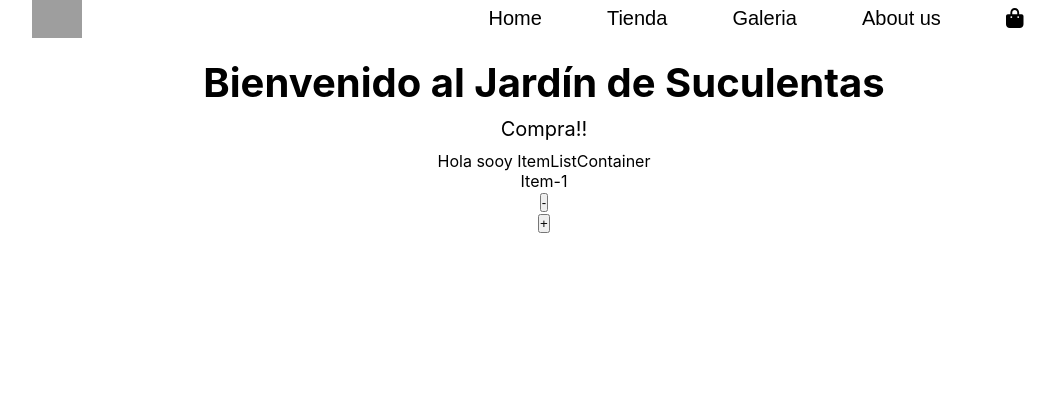
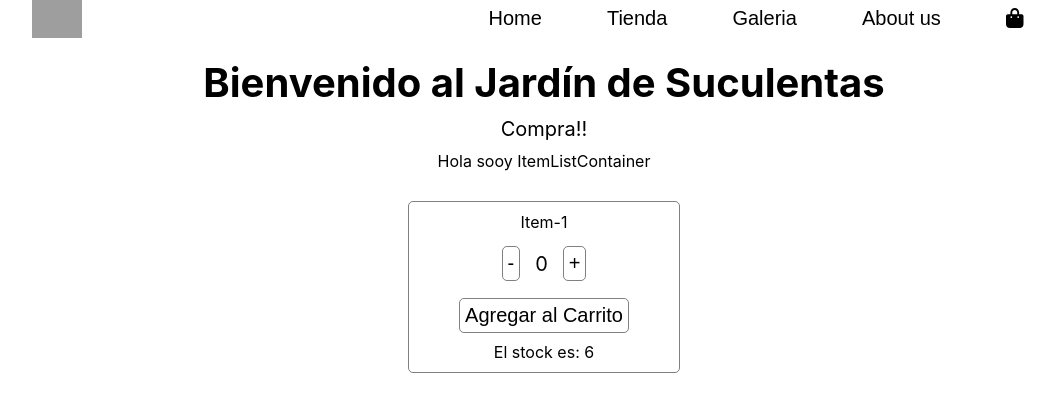
Before and after one commit to diegop985/jardin-de-suculentas-v2, a React (Create React App) app: page / in a window 1280 px wide. Shown: the top 412 px of the page, without its empty margins (96-1151 px from the left). Built offline with nearby package versions, Linux system fonts and the light colour scheme; grey boxes are pictures that could not be loaded.

Commit message:
item count

```diff
--- a/src/App.jsx
+++ b/src/App.jsx
@@ -7,7 +7,6 @@ function App () {
     return (
         <div>
             <RoutesApp/>
-
         </div>
 
     )
--- /dev/null
+++ b/src/components/ItemCount/ItemCount.jsx
@@ -0,0 +1,52 @@
+import { useState } from 'react';
+import './itemcount.css'
+
+function ItemCount() {
+
+    const [qty, setQty] = useState(0)
+
+    const [stock, setStock] = useState(6)
+
+    // const stock = [0, 6]
+
+    // const [ minStock, maxStock] = stock
+
+    const handleMinus = () => qty <= 0 ? alert("No puedes quitar más objetos") : setQty( qty -1 )
+
+
+    const handlePlus = () => qty >= stock ? alert("No hay más productos en stock") : setQty( qty + 1 )
+
+
+    const handleAdd = () => {
+        if (qty == 0){
+            alert("Debes agregar productos a tu carrito")
+
+        } else if ( qty <= stock) {
+            alert(`Has agregado ${qty} unidades a tu carrito`)
+            setStock( stock - qty )
+            setQty( 0 )
+        }
+    }
+
+
+    return (
+        <div className='card'>
+            <p className='card-title'>Item-1</p>
+            <div className='option-group'>
+               <div className='group group-up'>
+                  <button onClick={ handleMinus } className='group-up__minus'>-</button>
+                  <p className='group-up__qty'>{qty}</p>
+                  <button onClick={ handlePlus } className='group-up__plus'>+</button>
+               </div>
+               <div className='group group-down'>
+                  <button onClick={handleAdd} className='AddtoCart'>Agregar al Carrito</button>
+               </div>
+             </div>
+             <div>El stock es: {stock}</div>
+          </div>
+
+
+    );
+}
+
+export default ItemCount;
--- /dev/null
+++ b/src/components/ItemCount/itemcount.css
@@ -0,0 +1,44 @@
+.card {
+  border: 1px solid grey;
+  border-radius: 5px;
+  display: flex;
+  height: 150px;
+  width: 250px;
+  margin: auto;
+  margin-top: 30px;
+  padding: 10px;
+  flex-direction: column;
+  justify-content: space-around;
+}
+.card-title {
+  height: 20%;
+}
+.option-group {
+  height: 80%;
+  display: flex;
+  flex-direction: column;
+  justify-content: space-around;
+  align-items: center;
+}
+
+.group {
+  display: flex;
+  justify-content: center;
+  font-size: 20px;
+}
+
+.group-up {
+  display: flex;
+  justify-content: space-around;
+  align-items: center;
+  width: 100px;
+}
+
+.group > button {
+  border: 1px solid grey;
+  border-radius: 5px;
+  background-color: white;
+  height: 35px;
+  padding: 5px;
+  font-size: 20px;
+}
--- a/src/containers/ItemListContainer.jsx
+++ b/src/containers/ItemListContainer.jsx
@@ -1,7 +1,8 @@
 import { useEffect, useState } from 'react'
+import ItemCount from '../components/ItemCount/ItemCount'
 import './itemListContainer.css'
 
- function ItemListContainer ({greetings, titulo}) {
+function ItemListContainer ({greetings, titulo}) {
 
 
 
@@ -11,18 +12,8 @@ import './itemListContainer.css'
          { greetings } <br/>
 
          {/* {titulo({tituloProps: "Soy un título", subtituloProps:"Soy el subtitulo"})} */}
-         <div className='card'>
-            <p className='card-title'>Item-1</p>
-            <div className='option-group'>
-               <div className='group-up'>
-                  <button className='group-up__minus'>-</button>
-                  <p className='group-up__qty'></p>
-                  <button className='group-up__plus'>+</button>
-               </div>
-               <div className='group-down'></div>
-            </div>
-         </div>
-     </div>
- )}
+         <ItemCount/>
+      </div>
+)}
 
  export default ItemListContainer
```
